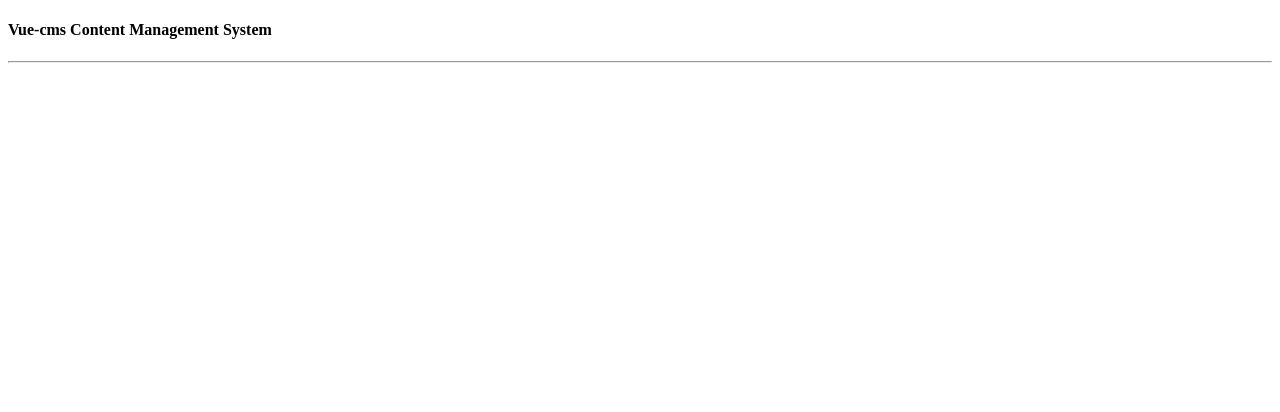
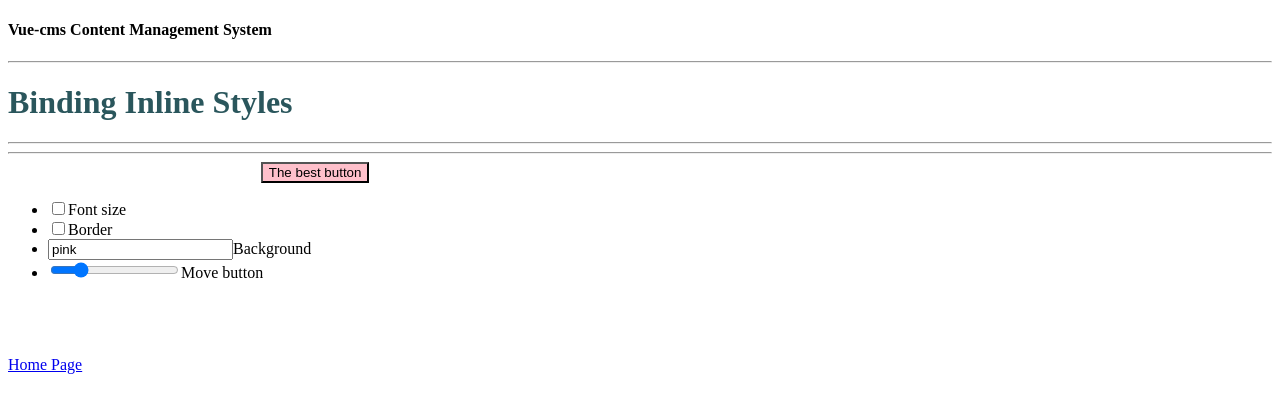
Before and after one commit to Maria-Liabikhova/vue-cms, a Vue app: page /BindingInlineStyles in a window 1280 px wide. Shown: the top 412 px of the page. Built offline with nearby package versions, Linux system fonts and the light colour scheme.

Commit message:
add: BindingInlineStyles page

```diff
--- a/src/pages/BindingInlineStyles.vue
+++ b/src/pages/BindingInlineStyles.vue
@@ -0,0 +1,65 @@
+<template>
+  <div>
+    <h1>Binding Inline Styles</h1>
+    <hr>
+    <hr>
+    <button :class="getCss" :style="css">{{title}}</button>
+    <ul>
+      <li>
+        <input type="checkbox" v-model="fontSize">
+        <label for="">Font size</label>
+      </li>
+      <li>
+        <input type="checkbox" v-model="border">
+        <label for="">Border</label>
+      </li>
+      <li>
+        <input type="text" v-model="backg">
+        <label for="">Background</label>
+      </li>
+      <li>
+        <input type="range" v-model="range">
+        <label for="">Move button</label>
+      </li>
+    </ul>
+    <br><router-link class="home-link" to="/">Home Page</router-link>
+  </div>
+</template>
+
+<script>
+export default {
+  name: 'BindingInlineStyles',
+  data() {
+    return {
+      title: "The best button",
+      fontSize: false,
+      border: false,
+      backg: 'pink',
+      range: 20
+    }
+  },
+  computed: {
+    getCss () {
+      return {
+        'large': this.fontSize,
+        'border-red': this.border
+      }
+    },
+    css () {
+      return {
+        'background': this.backg,
+        'margin-left': this.range + '%'
+      }
+    },
+  }
+}
+</script>
+
+<style scoped>
+.large {
+  font-size: 50px;
+}
+.border-red {
+  border: 1px dashed red;
+}
+</style>
```
